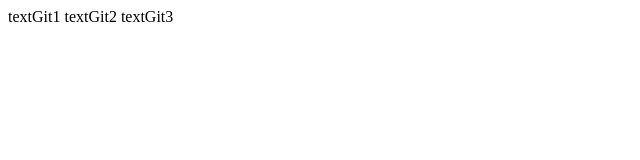
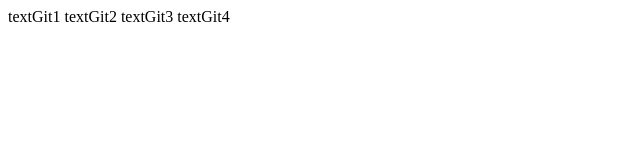
Before and after one commit to mar2gin/test, a plain HTML site: page index.html in a window 1280 px wide. Shown: the full height of the page, 0-640 px from the left. Drawn offline with Linux system fonts and the light colour scheme.

Commit message:
201506280116

```diff
--- a/index.html
+++ b/index.html
@@ -8,5 +8,6 @@
 	textGit1
 	textGit2
 	textGit3
+	textGit4
 </body>
 </html>
```
